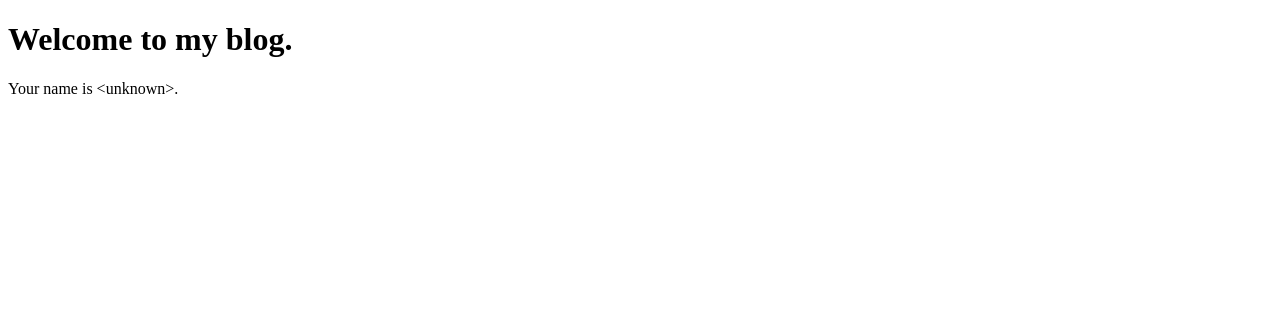
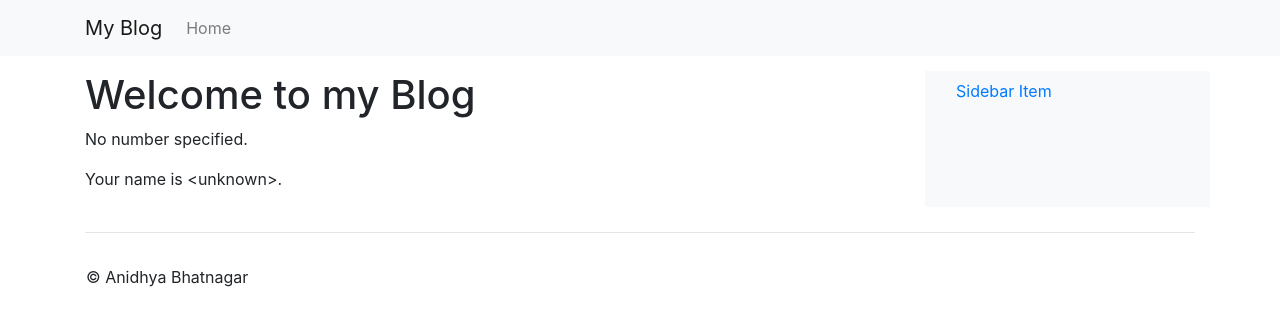
Before and after one commit to anidhyabhatnagar/blog-flask, a Flask app: page / in a window 1280 px wide. Shown: the top 326 px of the page. Run offline with Flask 2, Linux system fonts and the light colour scheme; some libraries are stand-ins or nearby versions.

Commit message:
Home Page with Base Template.

```diff
--- /dev/null
+++ b/templates/base.html
@@ -0,0 +1,57 @@
+<!DOCTYPE html>
+<html lang="en">
+    <head>
+        <meta charset="utf-8">
+        <title>{% block title %} {% endblock %} | My Blog</title>
+        <link rel="stylesheet" href="https://stackpath.bootstrapcdn.com/bootstrap/4.3.1/css/bootstrap.min.css" integrity="sha384-ggOyR0iXCbMQv3Xipma34MD+dH/1fQ784/j6cY/iJTQUOhcWr7x9JvoRxT2MZw1T" crossorigin="anonymous">
+    </head>
+    <body class="{% block body_class %} {% endblock %}">
+        <div class="navbar navbar-expand-lg navbar-light bg-light navbar-fixed-top" role="navigation">
+            <div class="container">
+                <div class="navbar-header">
+                    <button type="button" class="navbar-toggler"
+                    data-toggle="collapse" data-target=".navbar-collapse">
+                        <span class="sr-only">Toggle Navigation</span>
+                        <span class="icon-bar"></span>
+                        <span class="icon-bar"></span>
+                        <span class="icon-bar"></span>
+                    </button>
+                    <a class="navbar-brand" href="#">{% block branding %}My Blog{% endblock %}</a>
+                </div>
+                <div class="collapse navbar-collapse">
+                    <ul class="navbar-nav">
+                        <li class="nav-item"><a class="nav-link" href="/">Home</a></li>
+                        {% block extra_nav %}{% endblock %}
+                    </ul>
+                </div>
+            </div>
+        </div>
+        <div class="container">
+            <div class="row" style="margin-top:15px; margin-bottom:25px;">
+                <div class="col-md-9">
+                    <h1>{% block content_title %}{% endblock %}</h1>
+                    {% block content %}
+                    {% endblock %}
+                </div>
+                <div class="col-md-3 bg-light">
+                    {% block sidebar %}
+                    <ul class="nav flex-column">
+                        <li class="nav-item"><a class="nav-link" href="#">Sidebar Item</a></li>
+                    </ul>
+                    {% endblock %}
+                </div>
+            </div>
+            <hr />
+            <div class="row">
+                <footer>
+                    <p class="p-3">&copy; Anidhya Bhatnagar</p>
+                </footer>
+            </div>
+        </div>
+        <!-- Optional JavaScript -->
+        <!-- jQuery first, then Popper.js, then Bootstrap JS -->
+        <script src="https://code.jquery.com/jquery-3.3.1.slim.min.js" integrity="sha384-q8i/X+965DzO0rT7abK41JStQIAqVgRVzpbzo5smXKp4YfRvH+8abtTE1Pi6jizo" crossorigin="anonymous"></script>
+        <script src="https://cdnjs.cloudflare.com/ajax/libs/popper.js/1.14.7/umd/popper.min.js" integrity="sha384-UO2eT0CpHqdSJQ6hJty5KVphtPhzWj9WO1clHTMGa3JDZwrnQq4sF86dIHNDz0W1" crossorigin="anonymous"></script>
+        <script src="https://stackpath.bootstrapcdn.com/bootstrap/4.3.1/js/bootstrap.min.js" integrity="sha384-JjSmVgyd0p3pXB1rRibZUAYoIIy6OrQ6VrjIEaFf/nJGzIxFDsf4x0xIM+B07jRM" crossorigin="anonymous"></script>
+    </body>
+</html>
--- a/templates/homepage.html
+++ b/templates/homepage.html
@@ -1,10 +1,18 @@
-<!doctype html>
-<html>
-	<head>
-		<title>Blog</title>
-	</head>
-	<body>
-		<h1>Welcome to my blog.</h1>
-		<p>Your name is {{ name }}.</p>
-	</body>
-</html>
+{% extends "base.html" %}
+
+{% block content_title %}Welcome to my Blog{% endblock %}
+{% block content %}
+	{% if number %}
+		<p>Your name is {{ number|int }}.</p>
+		<ul>
+			{% for i in range(number|int) %}
+				{% if i is divisibleby 2 %}
+					<li>{{ i }}</li>
+				{% endif %}
+			{% endfor %}
+		</ul>
+	{% else %}
+		<p>No number specified.</p>
+	{% endif %}
+	<p>Your name is {{ name|default('<unknown>', True) }}.</p>
+{% endblock %}
--- a/views.py
+++ b/views.py
@@ -8,6 +8,5 @@ from app import app
 @app.route('/')
 def homepage():
     name = request.args.get('name')
-    if not name:
-        name = '<unknown>'
-    return render_template('homepage.html', name=name)
+    number = request.args.get('number')
+    return render_template('homepage.html', name=name, number=number)
```
